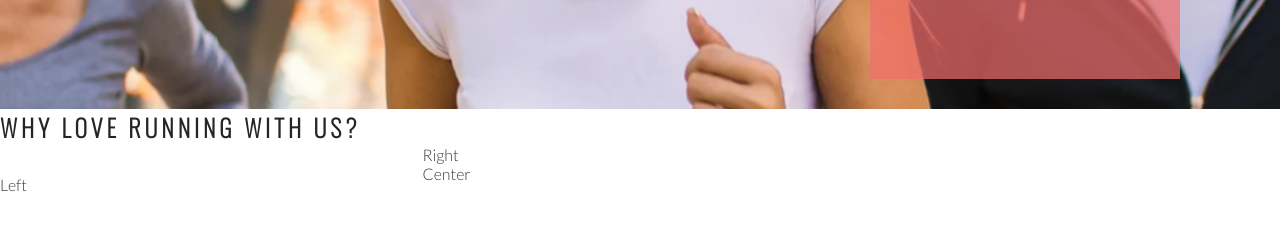
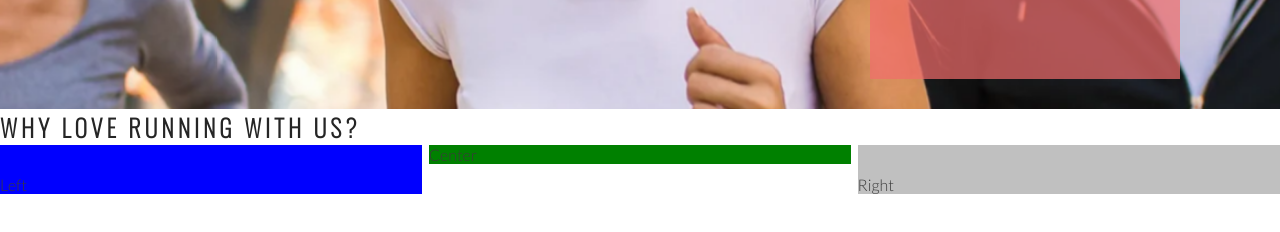
Before and after one commit to theodorchris/love-running, a plain HTML site: page index.html in a window 1280 px wide. Shown: the part 566-798 px from the top of the page. Drawn offline with nearby package versions, Linux system fonts and the light colour scheme.

Commit message:
Add club ethos main strycture

```diff
--- a/assets/css/style.css
+++ b/assets/css/style.css
@@ -136,4 +136,18 @@ h2 {
     padding-top: 30px;
     width: 33%;
     float: left;
+    background-color: blue;
 }
+
+#right-about {
+    padding-top: 30px;
+    width: 33%;
+    float: right;
+    background-color: silver;
+}
+
+#center-about {
+    width: 33%;
+    margin: 0 auto;
+    background-color: green;
+}
```
